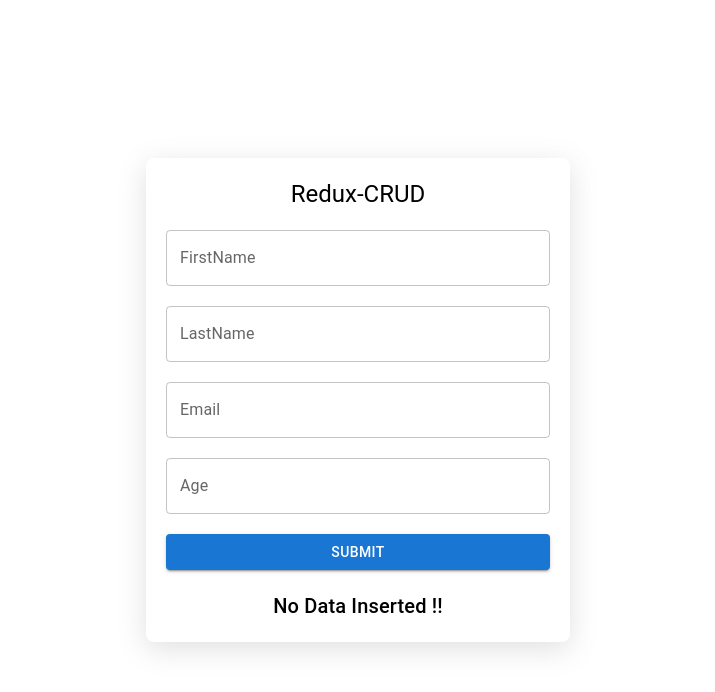
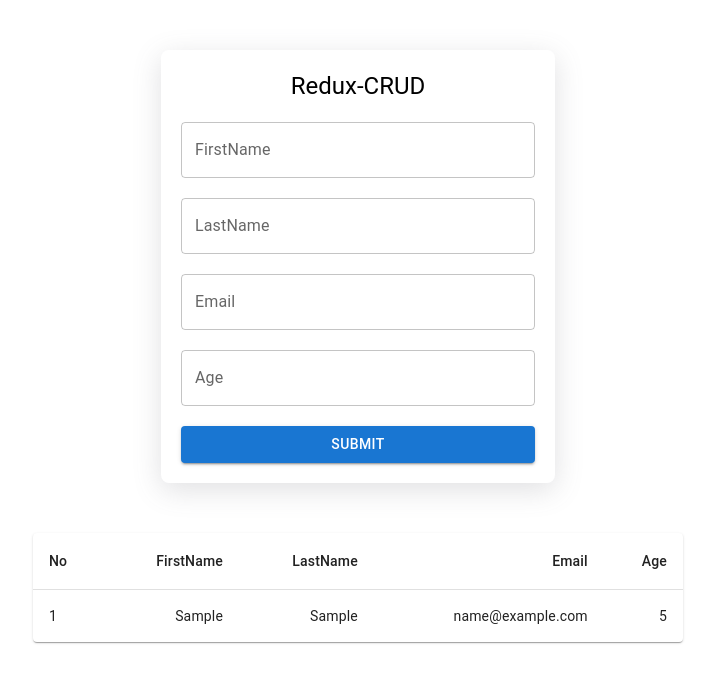
Before and after one commit to SagathiyaJaydeep/react-redux, a React (Create React App) app: page / in a window 1280 px wide. Both pictures are taken after typing "Sample", "Sample", "name@example.com", "5" into the empty fields and a click on the button "SUBMIT". Shown: the top 692 px of the page, without its empty margins (282-997 px from the left). Built offline with nearby package versions, Linux system fonts and the light colour scheme.

Commit message:
Fetch Data From Store and Display it On Table...

```diff
--- a/src/redux-crud/CrudUI.jsx
+++ b/src/redux-crud/CrudUI.jsx
@@ -1,6 +1,18 @@
 import React, { useState } from "react";
 import { useDispatch, useSelector } from "react-redux";
-import { Box, Button, TextField, Typography } from "@mui/material";
+import {
+  Box,
+  Button,
+  Paper,
+  Table,
+  TableBody,
+  TableCell,
+  TableContainer,
+  TableHead,
+  TableRow,
+  TextField,
+  Typography,
+} from "@mui/material";
 import { setInputValue } from "./InsertSlice";
 import { Formik, Field, Form } from "formik";
 
@@ -22,8 +34,10 @@ function CrudUI() {
         sx={{
           display: "flex",
           justifyContent: "center",
+          flexFlow: "column",
+          gap: "50px",
           alignItems: "center",
-          height: "100vh",
+          margin: "50px",
         }}
       >
         <Box
@@ -84,9 +98,39 @@ function CrudUI() {
               <Field as={Button} type="submit" variant="contained">
                 Submit
               </Field>
-              <Typography variant="h6">{data}</Typography>
             </Form>
           </Formik>
+        </Box>
+        <Box>
+          <TableContainer component={Paper}>
+            <Table sx={{ minWidth: 650 }} aria-label="simple table">
+              <TableHead>
+                <TableRow>
+                  <TableCell>No</TableCell>
+                  <TableCell align="right">FirstName</TableCell>
+                  <TableCell align="right">LastName</TableCell>
+                  <TableCell align="right">Email</TableCell>
+                  <TableCell align="right">Age</TableCell>
+                </TableRow>
+              </TableHead>
+              <TableBody>
+                {list.map((el, i) => (
+                  <TableRow
+                    key={i}
+                    sx={{ "&:last-child td, &:last-child th": { border: 0 } }}
+                  >
+                    <TableCell component="th" scope="row">
+                      {i + 1}
+                    </TableCell>
+                    <TableCell align="right">{el.firstname}</TableCell>
+                    <TableCell align="right">{el.lastname}</TableCell>
+                    <TableCell align="right">{el.email}</TableCell>
+                    <TableCell align="right">{el.age}</TableCell>
+                  </TableRow>
+                ))}
+              </TableBody>
+            </Table>
+          </TableContainer>
         </Box>
       </Box>
     </>
```
